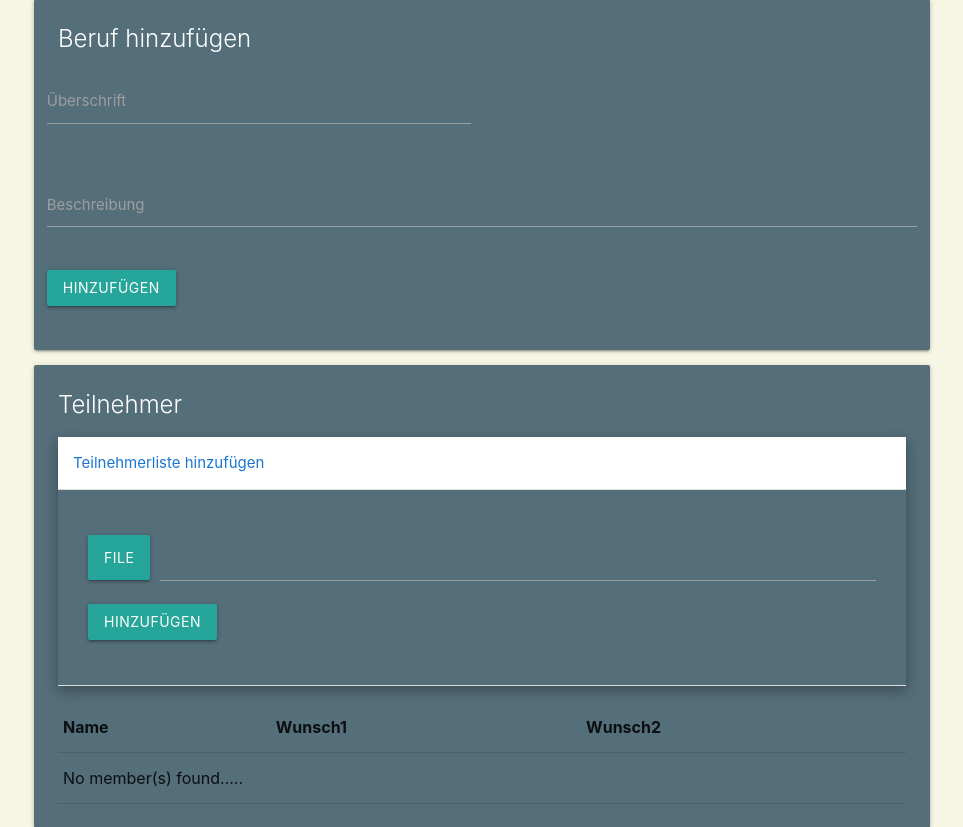
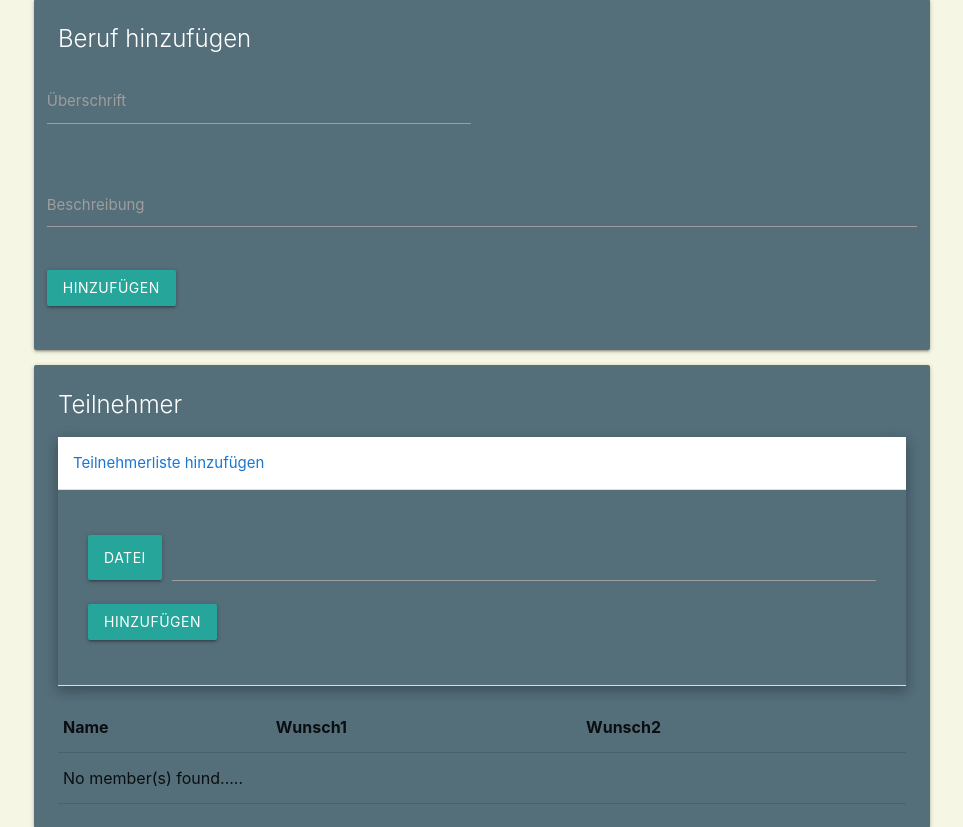
Before and after one commit to UltronOne/WEB-BIA, a PHP site: page /adminPanel.php in a window 1280 px wide, after a click on "Teilnehmerliste hinzufügen". Shown: the part 73-900 px from the top of the page, without its empty margins (158-1121 px from the left). Run offline with PHP 8.4, Linux system fonts and the light colour scheme; the visitor is signed in with stand-in values (Sample User, id 1); data that the repository does not hold is empty; some libraries are stand-ins or nearby versions.

Commit message:
translate

```diff
--- a/adminPanel.php
+++ b/adminPanel.php
@@ -151,7 +151,7 @@ if(!empty($_GET['status'])){
     <form action="importData.php" method="post" enctype="multipart/form-data" id="importFrm">
     <div class="file-field input-field">
       <div class="btn">
-        <span>File</span>
+        <span>Datei</span>
         <input type="file" name="file">
       </div>
       <div class="file-path-wrapper">
```
